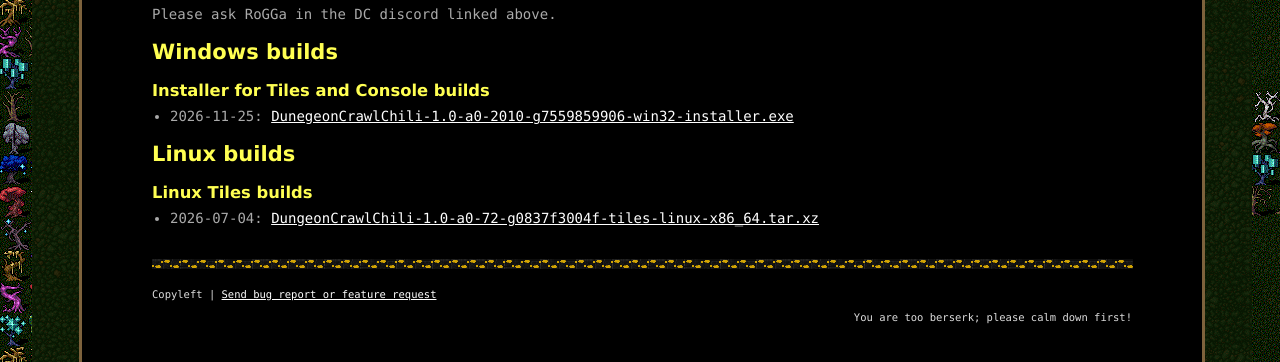
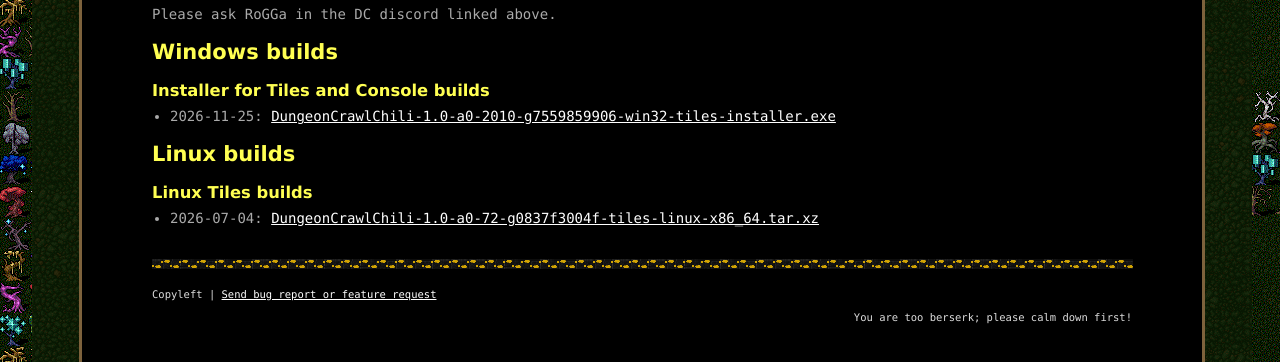
Before and after one commit to DungeonCrawl-org/www.DungeonCrawlChili.org, a PHP site: page /downloads.php in a window 1280 px wide. Shown: the part 614-976 px from the top of the page. Run offline with PHP 8.4, Linux system fonts and the light colour scheme.

Commit message:
Update Windows installer link in downloads.php

```diff
--- a/webroot/downloads.php
+++ b/webroot/downloads.php
@@ -5,7 +5,7 @@
 <p>Please ask RoGGa in the DC discord linked above.</p>
 <h2>Windows builds</h2>
 <h3>Installer for Tiles and Console builds</h2>
-<ul><li>2026-11-25: <a href="/downloads/DungeonCrawlChili-1.0-a0-2010-g7559859906-win32-installer.exe">DunegeonCrawlChili-1.0-a0-2010-g7559859906-win32-installer.exe</a></li></ul>
+<ul><li>2026-11-25: <a href="/downloads/DungeonCrawlChili-1.0-a0-2010-g7559859906-win32-tiles-installer.exe">DungeonCrawlChili-1.0-a0-2010-g7559859906-win32-tiles-installer.exe</a></li></ul>
 
 <h2>Linux builds</h2>
 <h3>Linux Tiles builds</h2>
```
